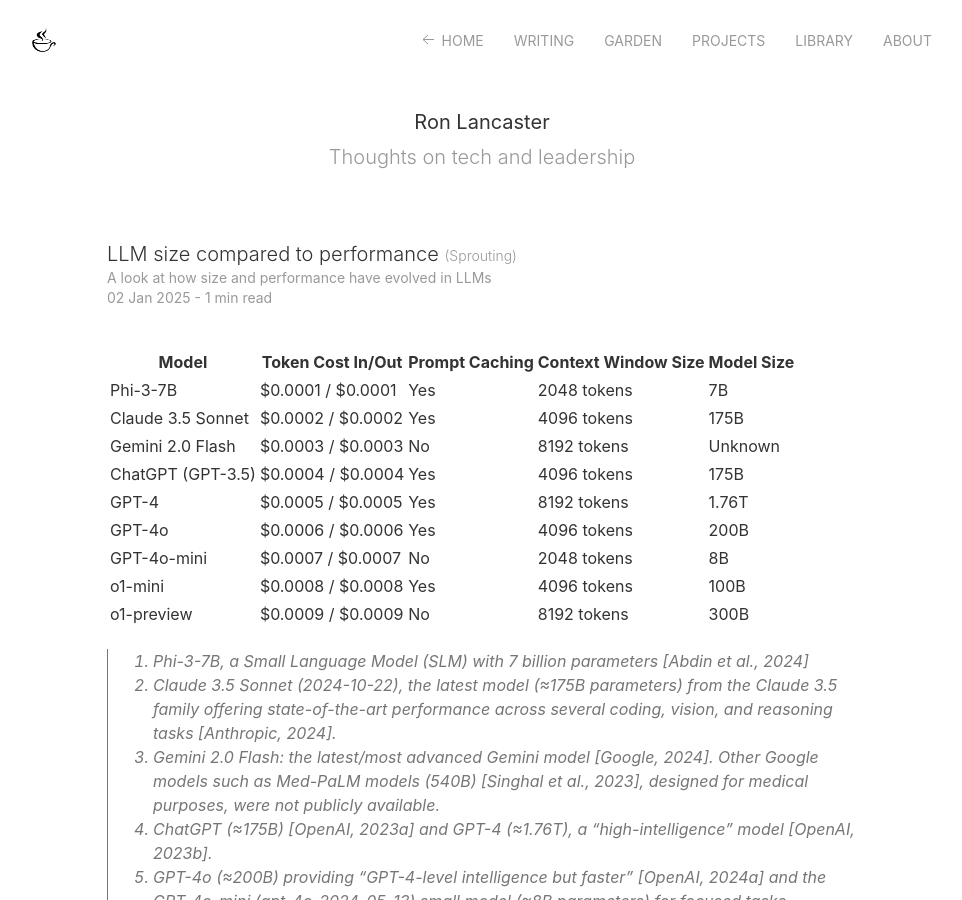
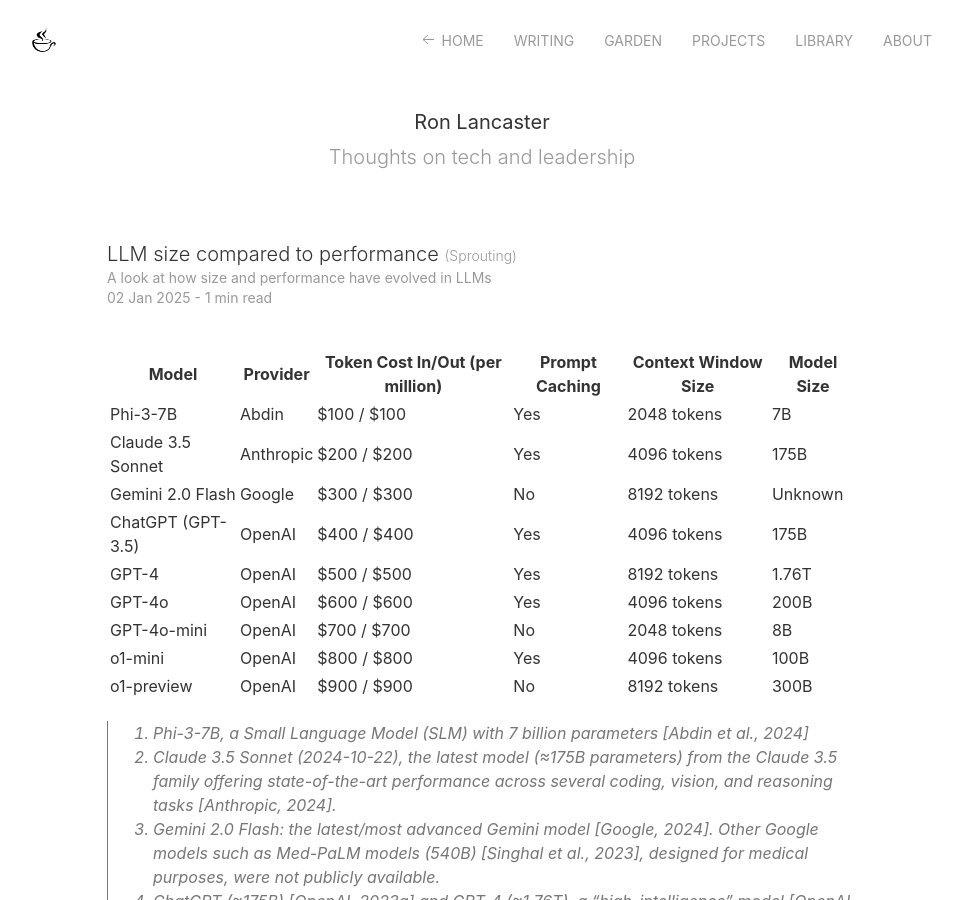
Before and after one commit to nyvyn/nyvyn.github.io, a Jekyll site: the page built from _notes/llm-size-vs-performance.markdown, in a window 1280 px wide and 900 px high. Shown: the whole window, without its empty margins (158-1120 px from the left). Built offline with Jekyll 4.4.1, drawn with Linux system fonts in a browser that asks for light colours; nearby versions of some CDN libraries.

Commit message:
feat: Update token cost table to include provider names and costs per million

```diff
--- a/_notes/llm-size-vs-performance.markdown
+++ b/_notes/llm-size-vs-performance.markdown
@@ -30,17 +30,17 @@
 ---
 
 
-| Model                | Token Cost In/Out | Prompt Caching | Context Window Size | Model Size |
-|----------------------|-------------------|----------------|---------------------|------------|
-| Phi-3-7B             | $0.0001 / $0.0001 | Yes            | 2048 tokens         | 7B         |
-| Claude 3.5 Sonnet    | $0.0002 / $0.0002 | Yes            | 4096 tokens         | 175B       |
-| Gemini 2.0 Flash     | $0.0003 / $0.0003 | No             | 8192 tokens         | Unknown    |
-| ChatGPT (GPT-3.5)    | $0.0004 / $0.0004 | Yes            | 4096 tokens         | 175B       |
-| GPT-4                | $0.0005 / $0.0005 | Yes            | 8192 tokens         | 1.76T      |
-| GPT-4o               | $0.0006 / $0.0006 | Yes            | 4096 tokens         | 200B       |
-| GPT-4o-mini          | $0.0007 / $0.0007 | No             | 2048 tokens         | 8B         |
-| o1-mini              | $0.0008 / $0.0008 | Yes            | 4096 tokens         | 100B       |
-| o1-preview           | $0.0009 / $0.0009 | No             | 8192 tokens         | 300B       |
+| Model                | Provider  | Token Cost In/Out (per million) | Prompt Caching | Context Window Size | Model Size |
+|----------------------|-----------|---------------------------------|----------------|---------------------|------------|
+| Phi-3-7B             | Abdin     | $100 / $100                     | Yes            | 2048 tokens         | 7B         |
+| Claude 3.5 Sonnet    | Anthropic | $200 / $200                     | Yes            | 4096 tokens         | 175B       |
+| Gemini 2.0 Flash     | Google    | $300 / $300                     | No             | 8192 tokens         | Unknown    |
+| ChatGPT (GPT-3.5)    | OpenAI    | $400 / $400                     | Yes            | 4096 tokens         | 175B       |
+| GPT-4                | OpenAI    | $500 / $500                     | Yes            | 8192 tokens         | 1.76T      |
+| GPT-4o               | OpenAI    | $600 / $600                     | Yes            | 4096 tokens         | 200B       |
+| GPT-4o-mini          | OpenAI    | $700 / $700                     | No             | 2048 tokens         | 8B         |
+| o1-mini              | OpenAI    | $800 / $800                     | Yes            | 4096 tokens         | 100B       |
+| o1-preview           | OpenAI    | $900 / $900                     | No             | 8192 tokens         | 300B       |
 
 > 1. Phi-3-7B, a Small Language Model (SLM) with 7 billion parameters [Abdin et al., 2024]
 > 2. Claude 3.5 Sonnet (2024-10-22), the latest model (≈175B parameters) from the Claude 3.5 family offering
```
